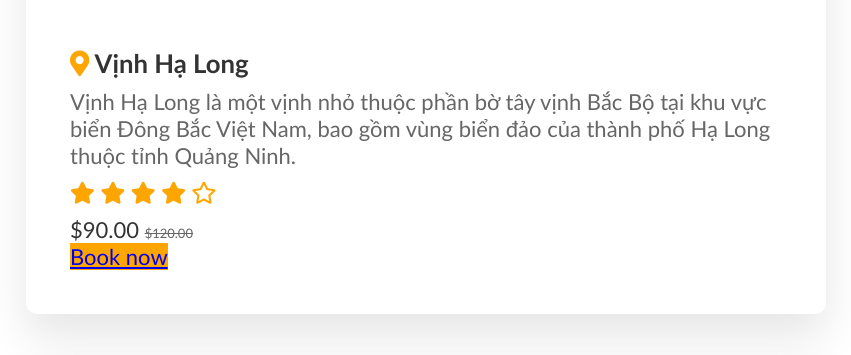
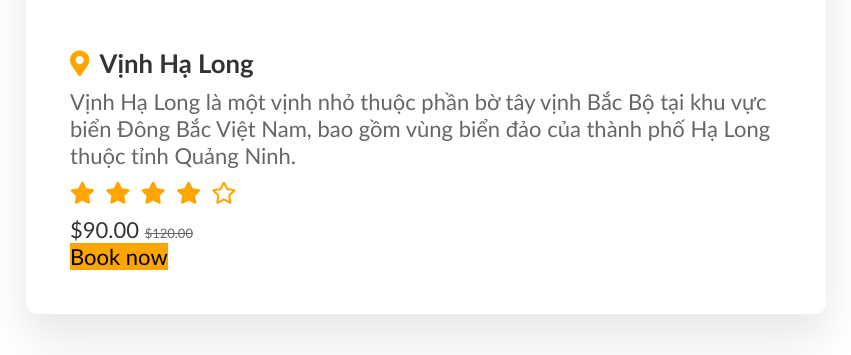
Before and after one commit to GKhanh69/DOANN7, a PHP site: page /index.html in a window 1280 px wide. Shown: the part 2525-2880 px from the top of the page, without its empty margins (214-1065 px from the left). Run offline with PHP 8.4, Linux system fonts and the light colour scheme.

Commit message:
Update style.css

```diff
--- a/project-Travel/assets/css/style.css
+++ b/project-Travel/assets/css/style.css
@@ -449,10 +449,13 @@ ul {
     width: 100px;
     background-color: orange;
 }
-
-
-
-
+#content a {
+    text-decoration: none;
+    color: #000000;
+}
+#content i {
+    padding-right: 5px;
+}
  /*================================================================================================================*/
 
 
```
